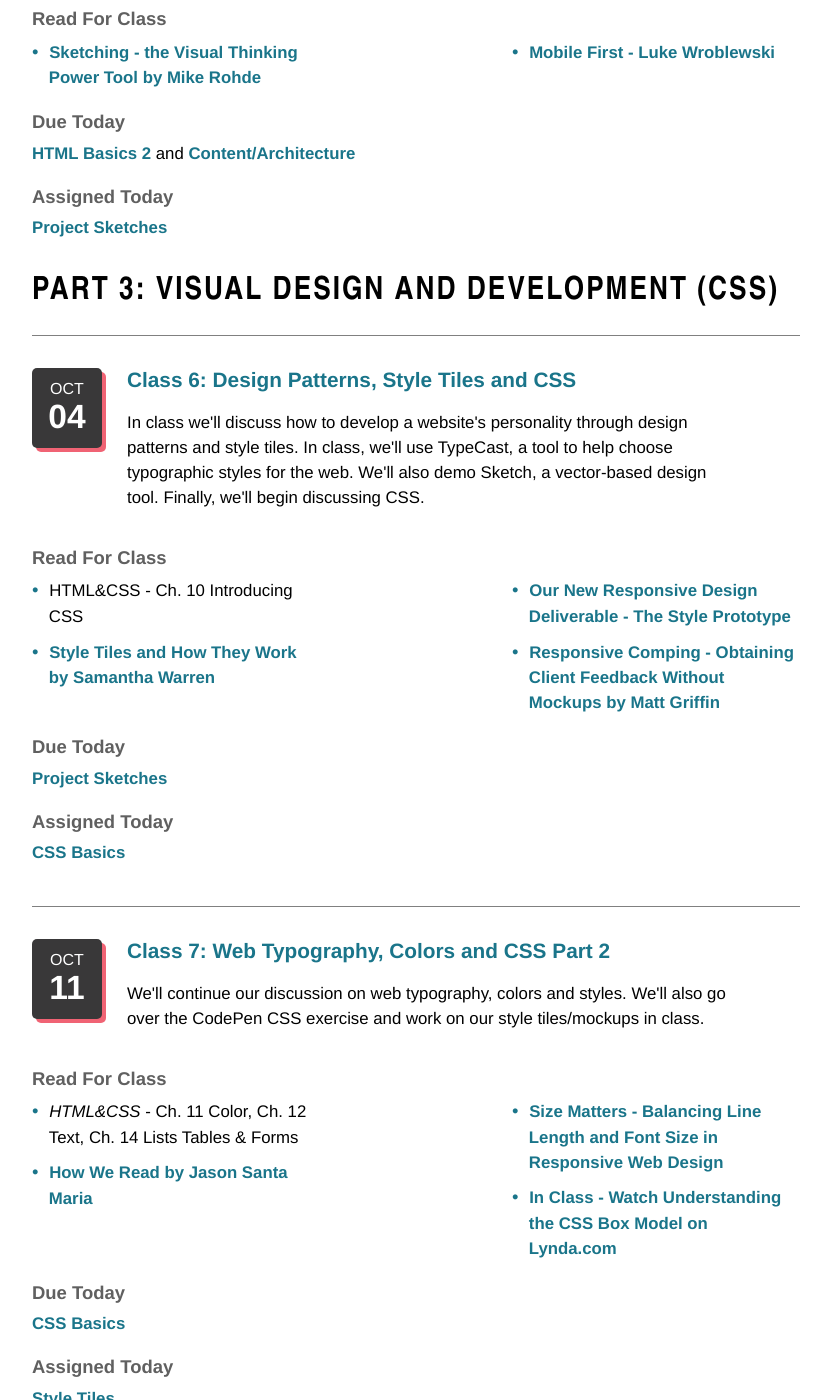
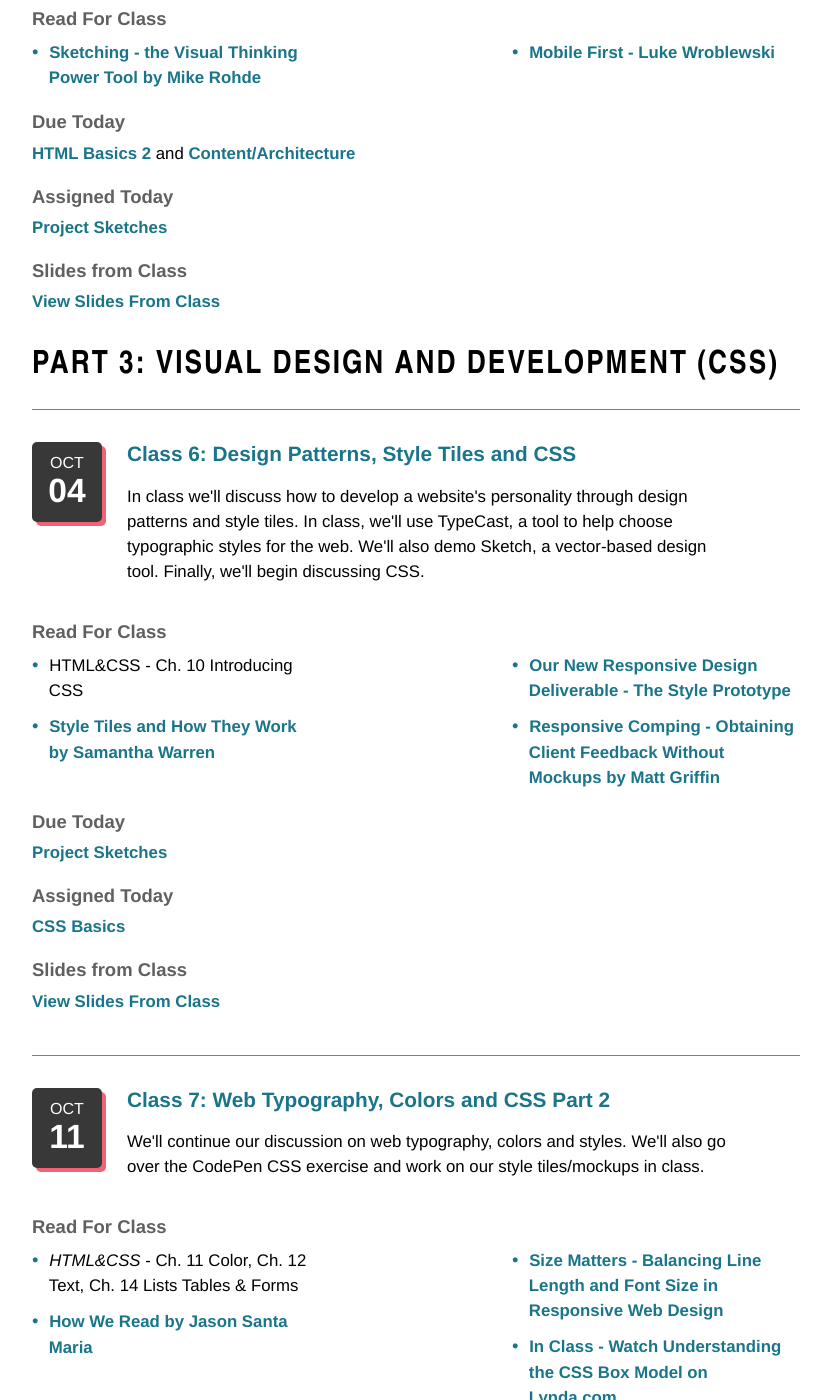
Before and after one commit to KentStateWeb/rwd, a Jekyll site: the page built from class/schedule/index.html, in a window 1280 px wide and 1400 px high, scrolled down 3169 px. Shown: the whole window, without its empty margins (224-1055 px from the left). Built offline with Jekyll 4.4.1, drawn with Linux system fonts in a browser that asks for light colours.

Commit message:
Added class 6 slides

```diff
--- a/_classes/5.md
+++ b/_classes/5.md
@@ -8,6 +8,7 @@ due: <a href="../assignments/html2">HTML Basics 2</a> and <a href="../assignment
 part: "2"
 layout: wide
 semester: fall-2016
+slides: "/class/slides/5/5-Slides-RWD.pdf"
 status: blog-post-date--past
 
 ---
--- a/_classes/6.md
+++ b/_classes/6.md
@@ -8,6 +8,9 @@ due: <a href="../assignments/sketching">Project Sketches</a>
 part: "3"
 layout: wide
 semester: fall-2016
+slides: "/class/slides/6/6-Slides-RWD.pdf"
+
+
 ---
 
 ## Outline
```
Also changed, not shown: 1 other file.
